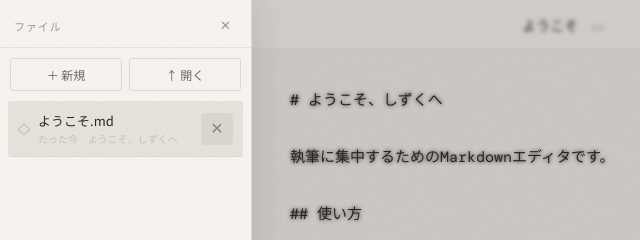
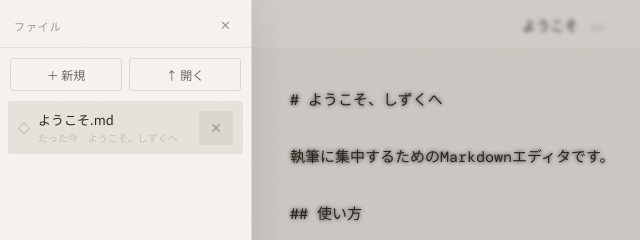
Before and after one commit to kouta0000/isso, a plain HTML site: page index.html in a window 1280 px wide. Both pictures are taken after a click on the button 30 px from the left and 24 px from the top of the page. Shown: the top 240 px of the page, 0-640 px from the left. Drawn offline with nearby package versions, Linux system fonts and the light colour scheme; a web font is replaced by a local one.

Commit message:
Update style.css

```diff
--- a/style.css
+++ b/style.css
@@ -262,36 +262,44 @@ body {
 #editor::-webkit-scrollbar { width:4px; }
 #editor::-webkit-scrollbar-thumb { background:var(--border); border-radius:2px; }
 /* ファイルアイテムの枠組み */
-.fi {
-  display: flex;
-  align-items: center;
-  justify-content: space-between; /* 名前とバツを両端に */
-  padding: 10px;
-  border-bottom: 1px solid rgba(0,0,0,0.05);
-}
 
 /* 削除ボタン本体 */
+/* 古い .fi-del と .fi:hover .fi-del は削除し、以下に差し替え */
 .fi-del {
-  width: 32px;
-  height: 32px;
+  position: relative;
+  z-index: 10;          /* バツを最前面に持ってくる */
+  background: rgba(0, 0, 0, 0.05);
+  border: none;
+  font-size: 14px;      /* 少し大きくする */
+  color: var(--soft);
+  cursor: pointer;
+  width: 34px;          /* タップしやすくサイズを固定 */
+  height: 34px;
   display: flex;
   align-items: center;
   justify-content: center;
-  background: rgba(0, 0, 0, 0.05); /* 非常に薄い背景色をつけて存在を示す */
-  border: none;
   border-radius: 4px;
-  color: #888;
-  font-size: 16px;
-  cursor: pointer;
-  opacity: 1 !important; /* 透明度を強制的に1にする */
+  margin-left: 8px;
+  flex-shrink: 0;       /* 潰れないように固定 */
+
+  /* 透明度の強制解除 */
+  opacity: 1 !important;
   visibility: visible !important;
 }
 
-/* タップした時の反応（Androidタブレット向け） */
+/* ホバー時（PC） */
+.fi-del:hover {
+  background: var(--ng);
+  color: #fff;
+}
+
+/* タップ時（Android） */
 .fi-del:active {
-  background: rgba(231, 76, 60, 0.2);
-  color: #e74c3c;
+  background: var(--ng);
+  color: #fff;
+  transform: scale(0.9); /* 押した感触を出す */
 }
+
 
 
 /* ── Preview overlay (on top of editor) ── */
```
